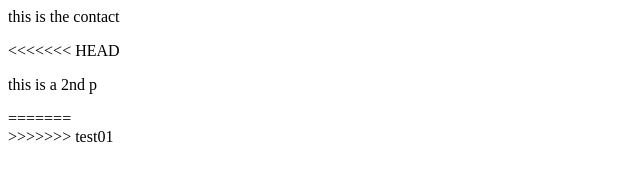
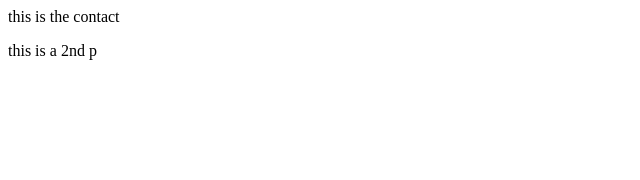
Before and after one commit to OlivierDuchesne/testing_git, a plain HTML site: page about.html in a window 1280 px wide. Shown: the whole page, without its empty margins (0-640 px from the left). Drawn offline with Linux system fonts and the light colour scheme.

Commit message:
soved conflict test02

```diff
--- a/about.html
+++ b/about.html
@@ -4,11 +4,11 @@
 </head>
 <body>
 	<p>this is the contact</p>
-<<<<<<< HEAD
+
 	<p>this is a 2nd p</p>
-=======
+
 	<nav></nav>
->>>>>>> test01
+
 
 </body>
 </html>
```
